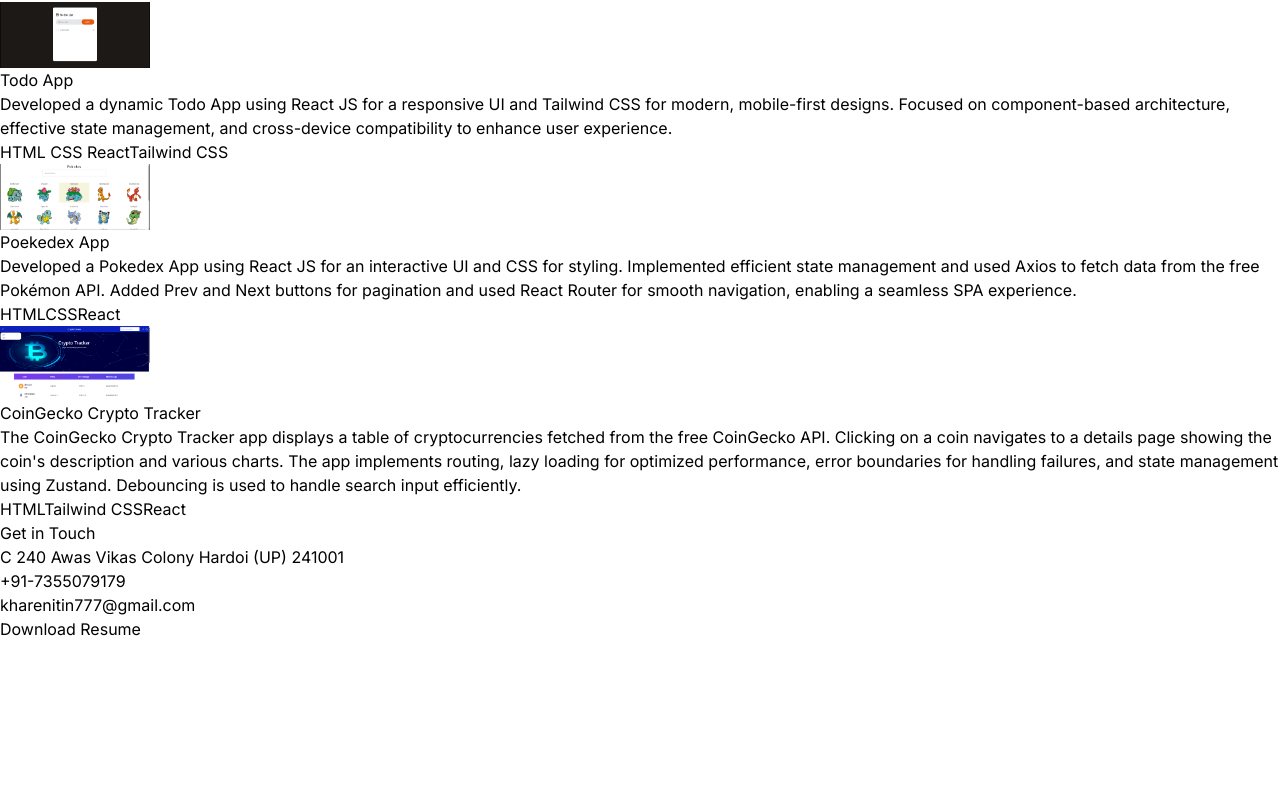
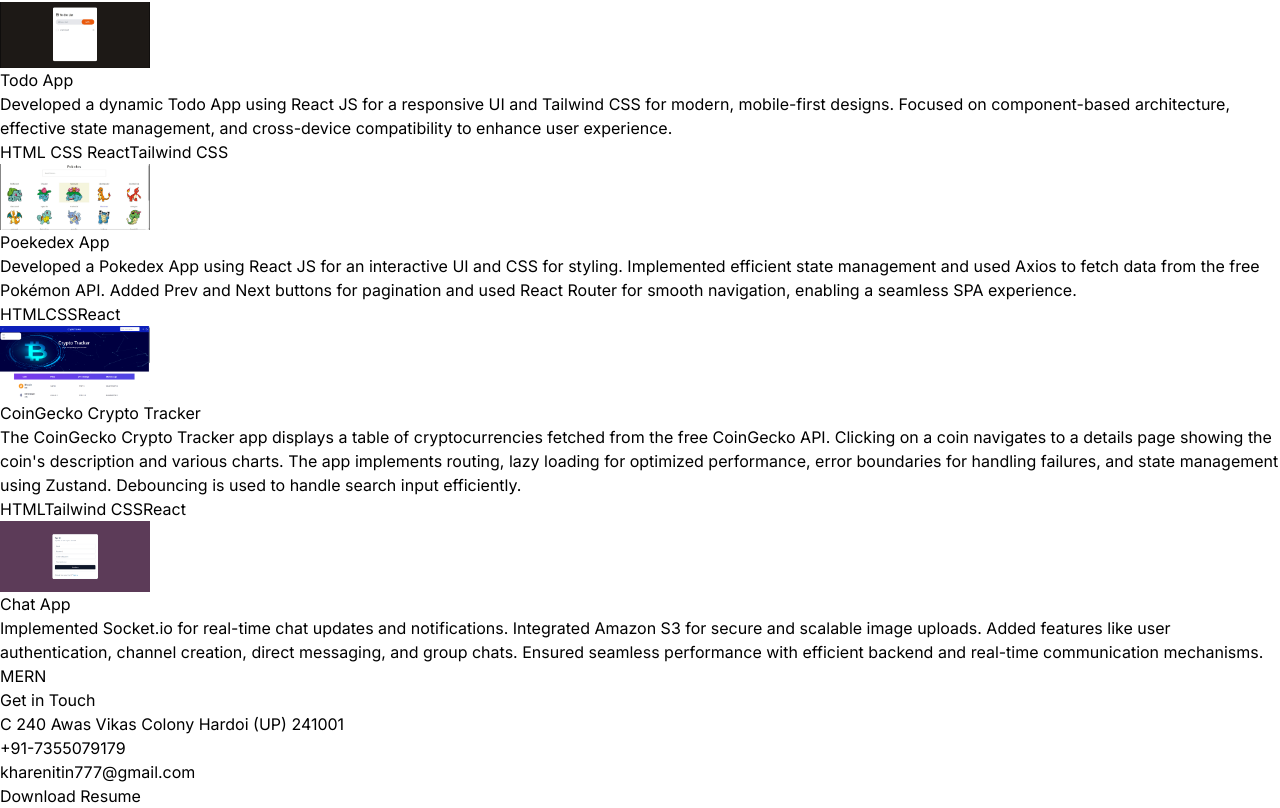
Before and after one commit to NitinKhare1331/React-Portfolio, a React (Vite) app: page / in a window 1280 px wide. Shown: the part 1825-2633 px from the top of the page. Before the commit the page ends 2466 px from the top, so only its background shows below. Built offline with nearby package versions, Linux system fonts and the light colour scheme.

Commit message:
Updated project section

```diff
--- a/src/constants/index.js
+++ b/src/constants/index.js
@@ -2,6 +2,7 @@ import project1 from "../assets/projects/project-1.jpg";
 import project2 from "../assets/projects/project-2.jpg";
 import project3 from "../assets/projects/project-3.jpg";
 import project4 from "../assets/projects/project-4.png";
+import project5 from "../assets/projects/project-5.png";
 
 export const HERO_CONTENT = `I am a passionate full stack developer with a knack for crafting robust and scalable web applications. I have honed my skills in front-end technologies like React.js, as well as back-end technologies like Node.js, MySQL, MongoDB. My goal is to leverage my expertise to create innovative solutions that drive business growth and deliver exceptional user experiences.`;
 
@@ -42,6 +43,13 @@ export const PROJECTS = [
       "The CoinGecko Crypto Tracker app displays a table of cryptocurrencies fetched from the free CoinGecko API. Clicking on a coin navigates to a details page showing the coin's description and various charts. The app implements routing, lazy loading for optimized performance, error boundaries for handling failures, and state management using Zustand. Debouncing is used to handle search input efficiently.",
     technologies: ["HTML", "Tailwind CSS", "React"],
   },
+  {
+    title: "Chat App",
+    image: project5,
+    description:
+      "Implemented Socket.io for real-time chat updates and notifications. Integrated Amazon S3 for secure and scalable image uploads. Added features like user authentication, channel creation, direct messaging, and group chats.  Ensured  seamless  performance  with  efficient  backend  and  real-time  communication  mechanisms.",
+    technologies: ["MERN"],
+  }
 ];
 
 export const CONTACT = {
@@ -49,3 +57,8 @@ export const CONTACT = {
   phoneNo: "+91-7355079179",
   email: "kharenitin777@gmail.com",
 };
+
+
+
+
+"Implemented Socket.io for real-time chat updates and notifications. Integrated Amazon S3 for secure and scalable image uploads. Added features like user authentication, channel creation, direct messaging, and group chats.  Ensured  seamless  performance  with  efficient  backend  and  real-time  communication  mechanisms."
```
Also changed, not shown: src/assets/projects/project-5.png (added).
